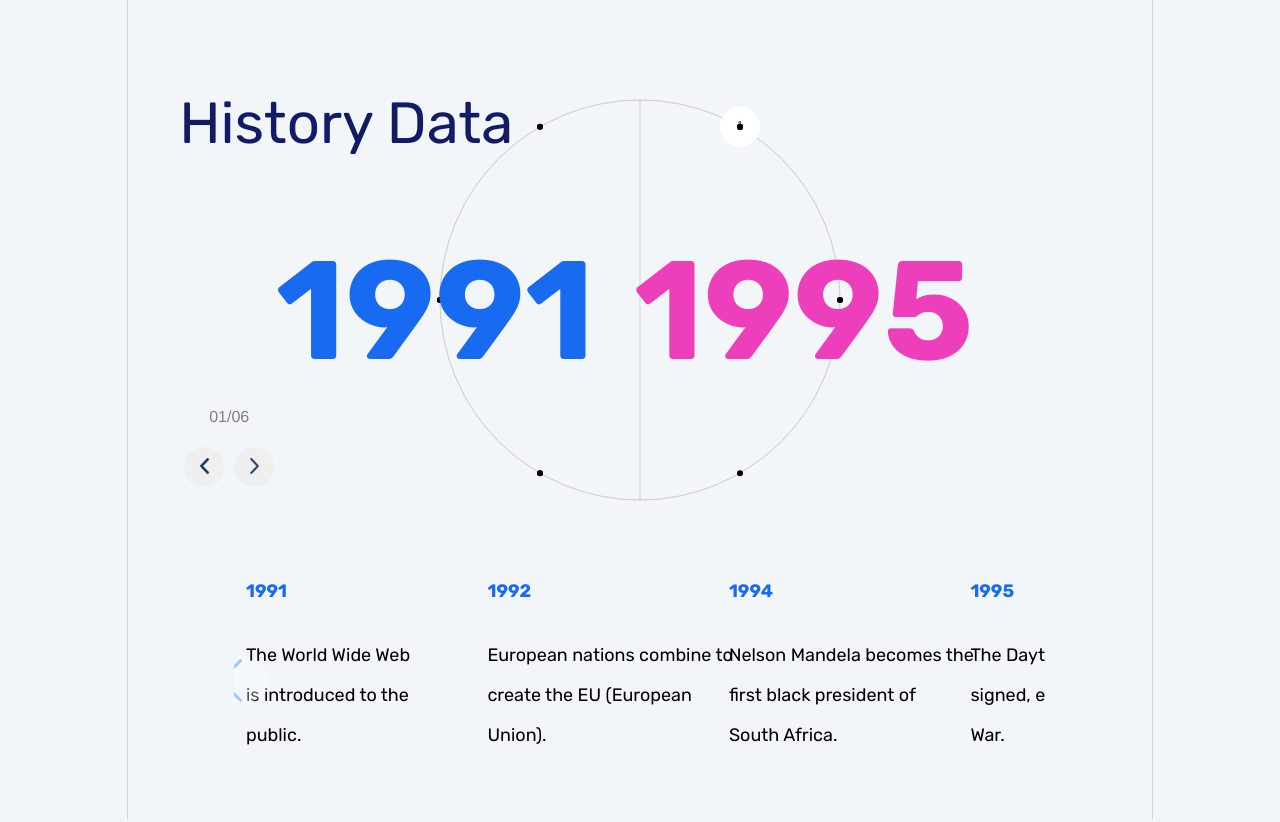
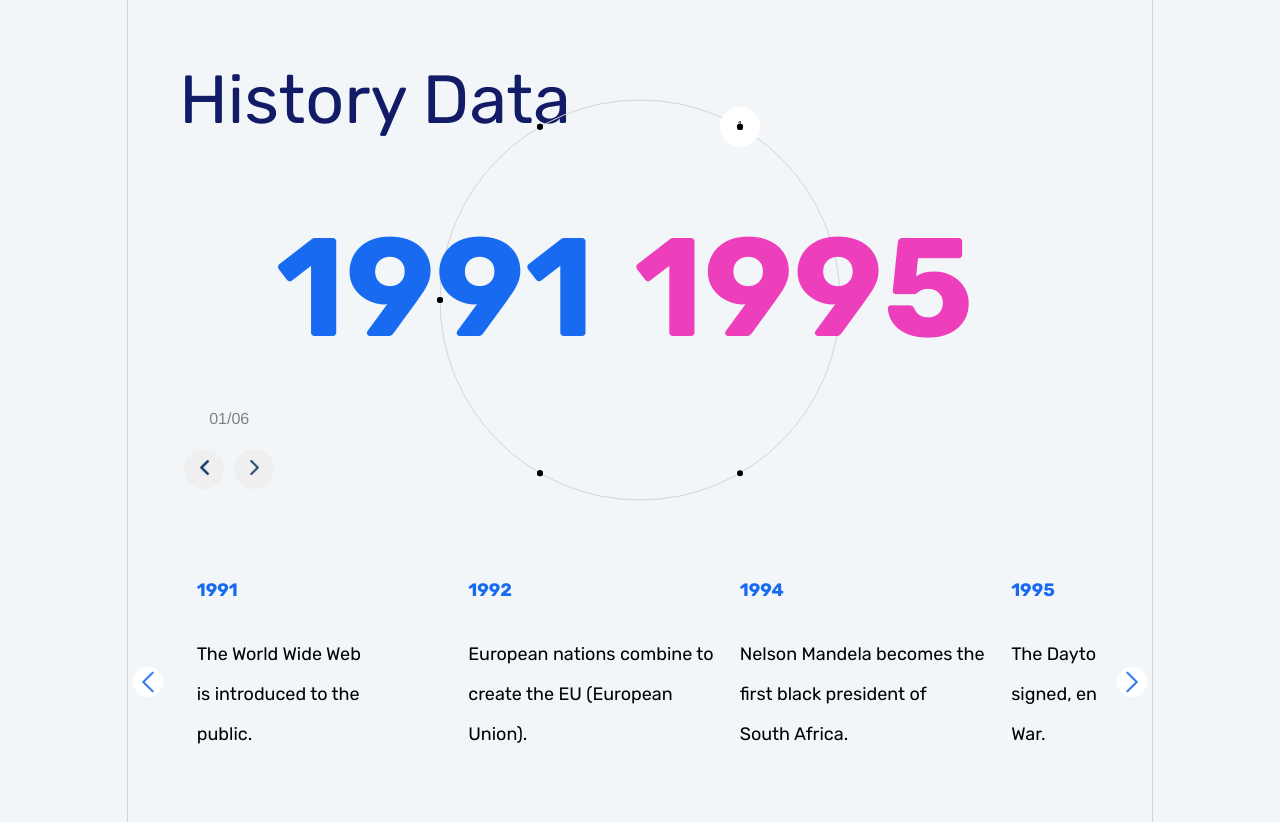
Before and after one commit to RaymondZziwa/only.co-interview, a React (Create React App) app: page / in a window 1280 px wide. Built offline with nearby package versions, Linux system fonts and the light colour scheme.

Commit message:
Working on the spinning circle functionality

```diff
--- a/src/App.scss
+++ b/src/App.scss
@@ -1,5 +1,5 @@
 html, body {
-    height: 100%;
+    height: 100vh;
     margin: 0;
     padding: 0;
 }
--- a/src/components/circle.tsx
+++ b/src/components/circle.tsx
@@ -49,11 +49,6 @@ const Circle: React.FC<CircleProps> = ({ goToPeriod, index, width, height, numbe
     context.arc(centerX, centerY, radius, 0, 2 * Math.PI);
     context.strokeStyle = 'lightgray';
     context.stroke();
-
-     // Draw the dividing line from top to bottom
-     context.moveTo(centerX, centerY - radius);
-     context.lineTo(centerX, centerY + radius);
-     context.stroke();
 
     // Draw evenly distributed points on the circle
     for (let i = 0; i < numberOfPoints; i++) {
--- a/src/components/events_list.tsx
+++ b/src/components/events_list.tsx
@@ -1,7 +1,7 @@
 import React, { useEffect, useRef } from 'react';
 import { EventHeader, EventParagraph, EventTabStyle, EventViewControllerWrapper, StyledSwiper } from '../styled/styles';
 import gsap from 'gsap';
-import { Swiper, SwiperSlide } from 'swiper/react';
+import { SwiperSlide } from 'swiper/react';
 import 'swiper/swiper-bundle.css';
 import { EventsControlButtonImage } from '../styled/control_center';
 import eventsBack from '../icons/events-left.png';
@@ -10,6 +10,7 @@ import { Pagination, Navigation, Scrollbar } from 'swiper/modules';
 import 'swiper/css';
 import 'swiper/css/pagination';
 import 'swiper/css/navigation';
+import useSwiperRef from '../hooks/swiper_custom_hook';
 
 type Event = {
   year: number;
@@ -22,13 +23,9 @@ type EventListProps = {
 
 const EventList: React.FC<EventListProps> = ({ events }) => {
   const eventListRef = useRef(null);
-  const swiperRef = useRef(null) as any;
+  const [nextEl, nextElRef] = useSwiperRef();
+  const [prevEl, prevElRef] = useSwiperRef();
 
-  const handleNextClick = () => {
-    if (swiperRef.current) {
-      swiperRef.current.slideNext();
-    }
-  };
 
   useEffect(() => {
     if (eventListRef.current) {
@@ -54,14 +51,17 @@ const EventList: React.FC<EventListProps> = ({ events }) => {
 
   return (
     <EventViewControllerWrapper>
-      <div className="swiper-container" ref={eventListRef}>
-        <div className="swiper-wrapper" style={{width:"80%",margin:'auto'}}>
+      <EventsControlButtonImage src={eventsBack} ref={prevElRef} alt='Scroll Previous button' />
+      <div className="swiper-container" ref={eventListRef} style={{width:"90%",margin:'auto'}}>
+        <div className="swiper-wrapper">
           <StyledSwiper
             modules={[Pagination, Navigation, Scrollbar]}
             spaceBetween={10}
-            ref={swiperRef}
             slidesPerView={3.4}
-            navigation = {true}
+            navigation={{
+              prevEl,
+              nextEl,
+            }}
             scrollbar={{ draggable: true }}
             pagination={{ clickable: true }}
             breakpoints = {{
@@ -93,6 +93,7 @@ const EventList: React.FC<EventListProps> = ({ events }) => {
           </StyledSwiper>
         </div>
       </div>
+      <EventsControlButtonImage  src={eventsFront} ref={nextElRef} alt='Scroll Next button' />
     </EventViewControllerWrapper>
   );
 };
--- /dev/null
+++ b/src/hooks/swiper_custom_hook.ts
@@ -0,0 +1,17 @@
+import { useState, useRef, useEffect } from 'react';
+
+const useSwiperRef = () => {
+    const [wrapper, setWrapper] = useState(null);
+    const ref = useRef(null);
+
+    useEffect(() => {
+        setWrapper(ref.current);
+    }, []);
+
+    return [
+        wrapper,
+        ref
+    ]
+};
+
+export default useSwiperRef;
--- a/src/styled/control_center.ts
+++ b/src/styled/control_center.ts
@@ -29,8 +29,11 @@ export const ButtonImage = styled.img`
 `;
 
 export const EventsControlButtonImage = styled.img`
-  display:inline-block;
   width: 30px;
   background-color:white;
   border-radius: 100%;
+
+  @media (max-width: 768px) {
+    visibility:hidden;
+  }
 `;
--- a/src/styled/styles.ts
+++ b/src/styled/styles.ts
@@ -30,14 +30,14 @@ export const CircularWrapper = styled.div`
 export const HeaderWrapper = styled.div `
   position: absolute;
   font-family: "Rubik", sans-serif;
-  font-size: 58px;
+  font-size: 68px;
   color:#111b66;
   left: 5%;
-  top: 15%;
+  top: 12%;
   transform: translateY(-50%);
 
   @media (max-width: 768px) {
-    font-size: 25px;
+    font-size: 35px;
     top:15%;
   }
 `;
@@ -47,7 +47,7 @@ export const PeriodStart = styled.span`
   font-size: 140px;
   font-weight: bold;
   font-family: "Rubik", sans-serif;
-  top: 38%;
+  top: 35%;
   transform: translate(-50%, -50%);
   left: 30%;
   color:#186bf0;
@@ -64,7 +64,7 @@ export const PeriodEnd = styled.span`
   font-size: 140px;
   font-weight: bold;
   font-family: "Rubik", sans-serif;
-  top: 38%;
+  top: 35%;
   transform: translate(-50%, -50%);
   left: 66%;
   color:#ed3ebb;
@@ -80,6 +80,7 @@ export const EventTabStyle = styled.div`
   display: inline-block;
   padding-left: 5%;
   margin-top: -4%;
+  height:230px;
   cursor:grab;
   padding-bottom:50px;
 `;
@@ -97,6 +98,8 @@ export const EventHeader = styled.h6`
 `;
 
 export const EventViewControllerWrapper = styled.div`
+  display: flex;
+  align-items: center;
   cursor: pointer;
   padding:5px;
   margin-top:-6%;
@@ -133,6 +136,8 @@ export const ControlsWrapper = styled.div `
 `;
 
 export const EventListWrapper = styled.div`
+  position: relative;
+
   @media (max-width: 768px) {
     border-top:1px solid lightgray;
     order: 1;
```
